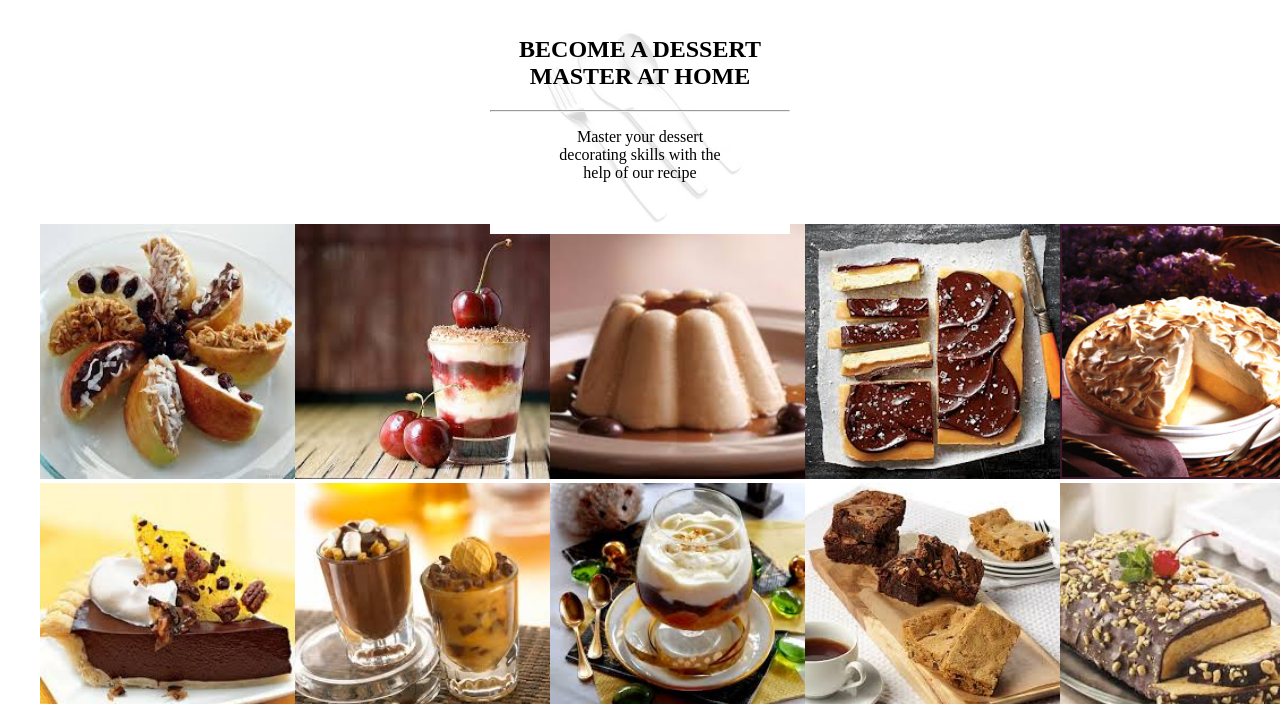
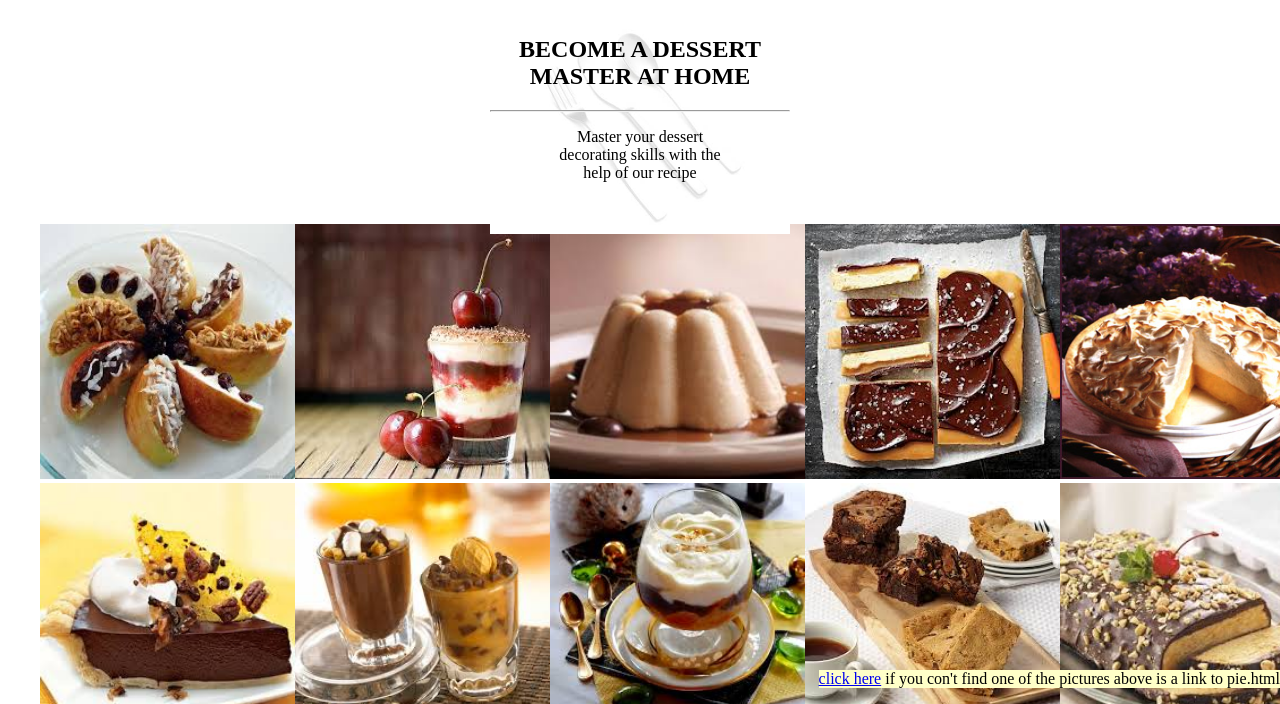
Before and after one commit to burgesshomework/wmp_homework01, a plain HTML site: page index.html in a window 1280 px wide. Shown: the part 96-800 px from the top of the page. Drawn offline with Linux system fonts and the light colour scheme.

Commit message:
Minor modifications

```diff
--- a/index.css
+++ b/index.css
@@ -50,3 +50,9 @@ li img {
     height: 255px;
     width: 255px;
 }
+p#hint {
+    position:fixed;
+    bottom:0;
+    right: 0;
+    background-color: #FFFFC8;
+}
--- a/index.html
+++ b/index.html
@@ -34,5 +34,6 @@
        <li><img src="images15.jpg" alt=""></li>
        <li><img src="index.jpeg" alt=""></li>
    </ul>
+   <p id="hint"><a href="pie.html">click here</a> if you con't find one of the pictures above is a link to pie.html</p>
 </body>
 </html>
```
